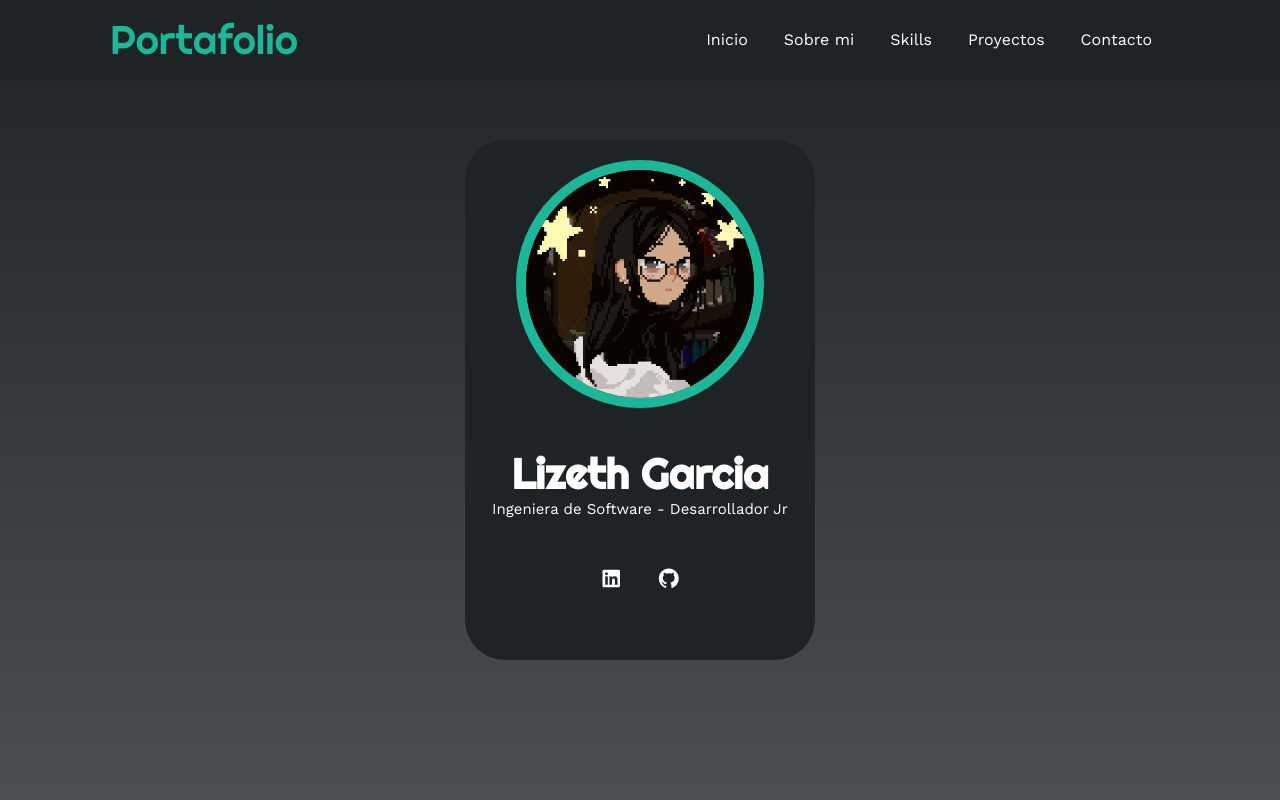
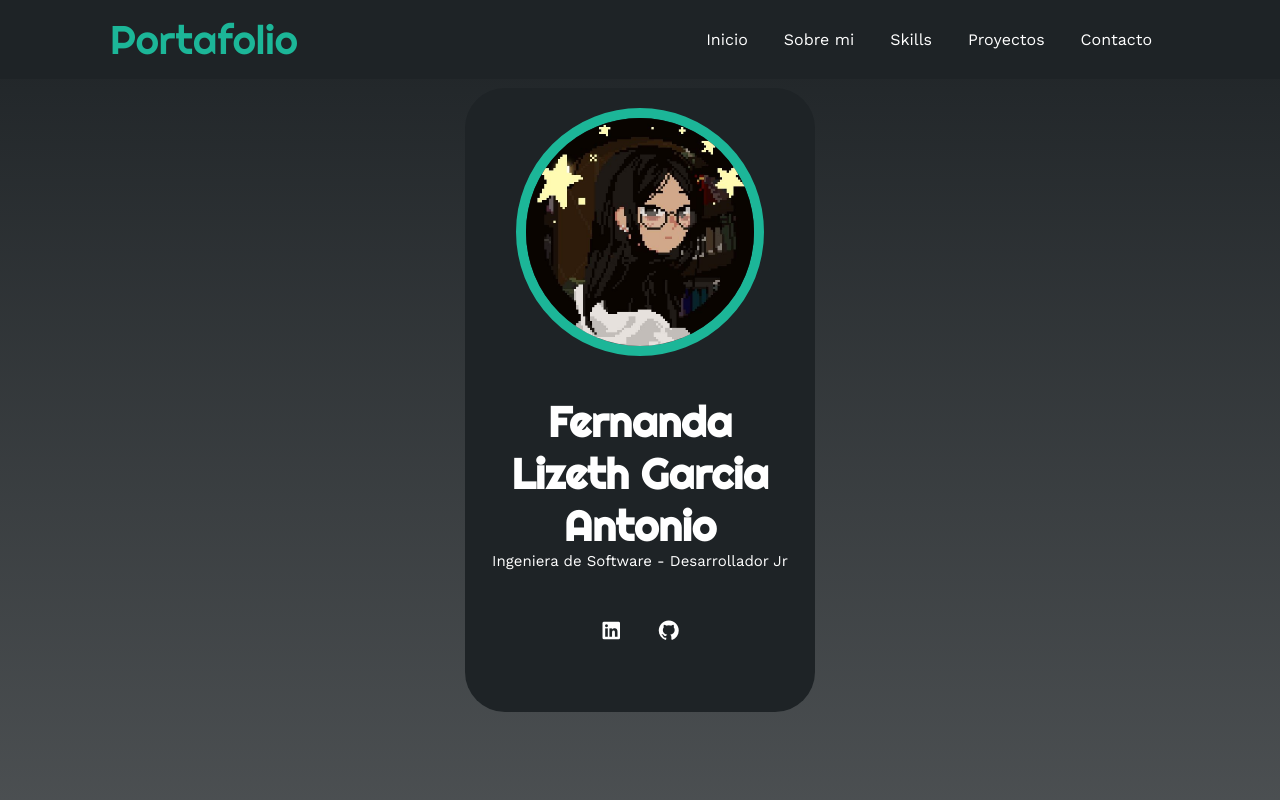
Before and after one commit to LizG-Dev/LizG-Dev.github.io, a plain HTML site: page index.html in a window 1280 px wide. Shown: the top 800 px of the page. Drawn offline with nearby package versions, Linux system fonts and the light colour scheme; a web font is replaced by a local one.

Commit message:
Update index.html

```diff
--- a/index.html
+++ b/index.html
@@ -36,7 +36,7 @@
             <div class="contenedor-img">
                 <img src="img/perfil.jpg" alt="">
             </div>
-            <h1>Lizeth Garcia</h1>
+            <h1>Fernanda Lizeth Garcia Antonio</h1>
             <h2>Ingeniera de Software - Desarrollador Jr</h2>
             <div class="redes">
                <a href="https://www.linkedin.com/in/lizeth-garcia-a-6404182bb/" target="_blank">
@@ -301,4 +301,5 @@
 
 <script src="script.js"></script>
  </body>
+
 </HTML>
```
